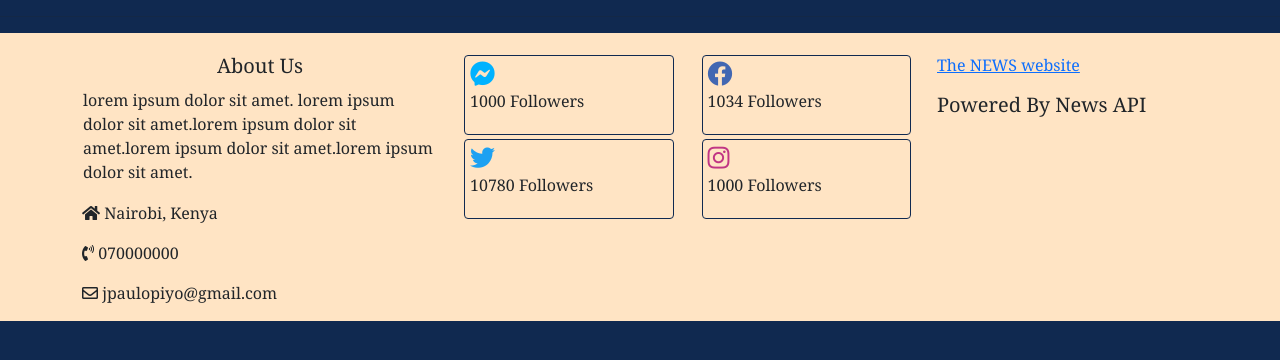
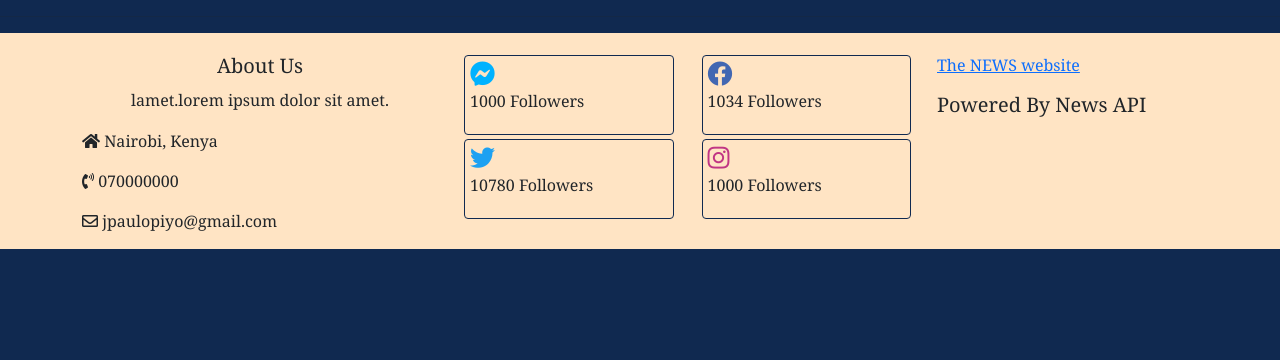
Before and after one commit to johngolem/NewsFetch, a Flask app: template app/templates/base.html in a window 1280 px wide. Shown: the part 126-486 px from the top of the page. Run offline with Flask 2, Linux system fonts and the light colour scheme; the template is opened without the code that fills it, so the values that code supplies are empty; some libraries are stand-ins or nearby versions.

Commit message:
changed footer

```diff
--- a/app/templates/footer.html
+++ b/app/templates/footer.html
@@ -10,7 +10,7 @@
                 </div>
                 <div class="foot-body">
                     <p id="abts">
-                        lorem ipsum dolor sit amet. lorem ipsum dolor sit amet.lorem ipsum dolor sit amet.lorem ipsum dolor sit amet.lorem ipsum dolor sit amet.
+                        lamet.lorem ipsum dolor sit amet.
                     </p>
                     <p><i id="home" class="fas fa-home"></i> Nairobi, Kenya</p>
                     <p><i id="phone" class="fas fa-phone-volume"></i> 070000000</p>
```
